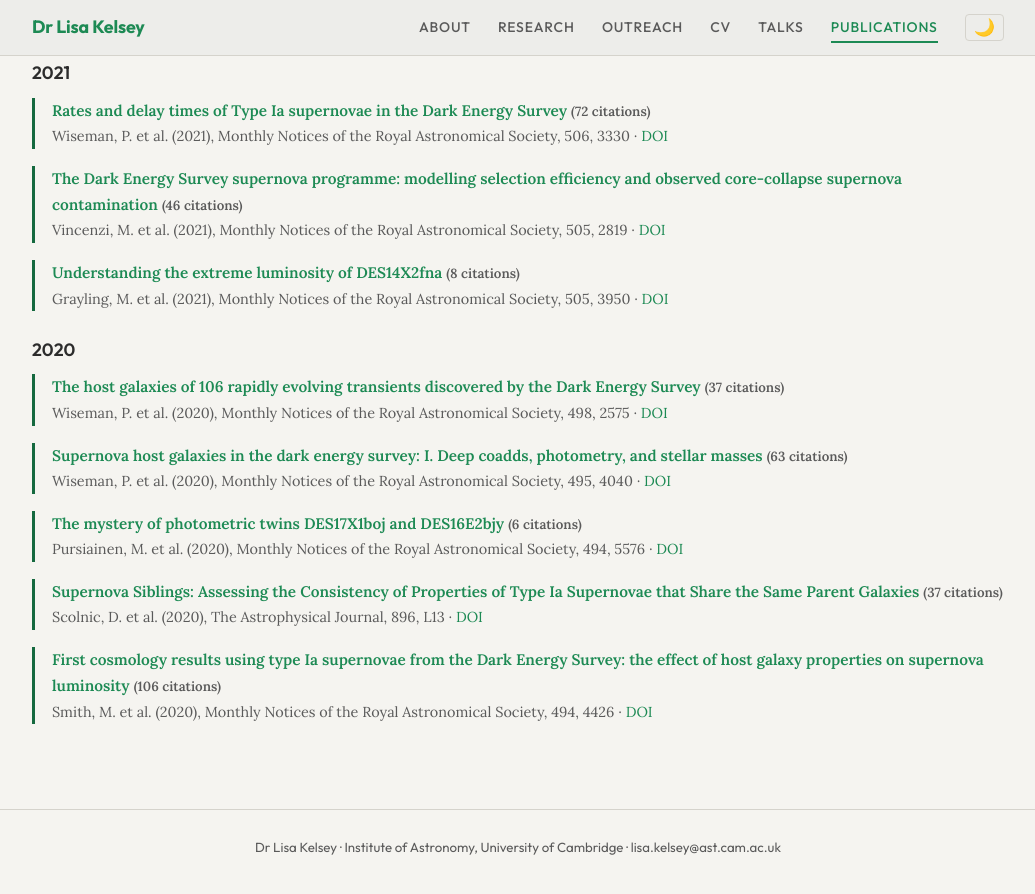
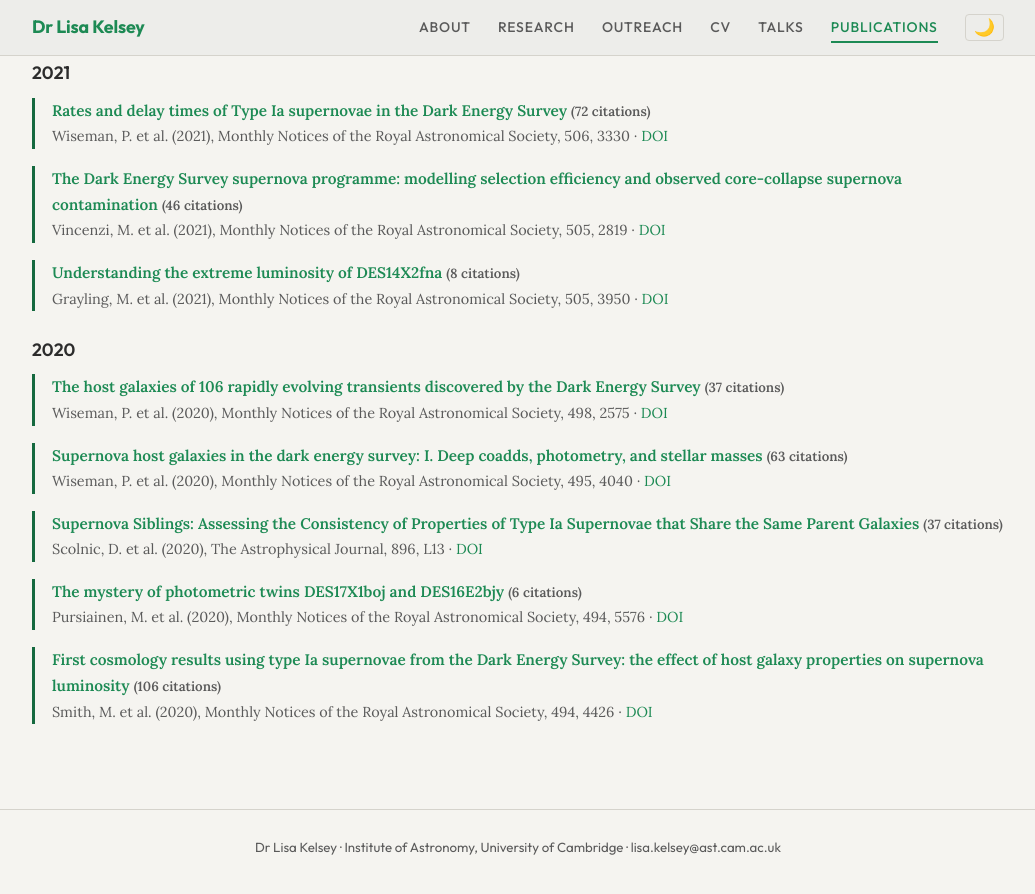
Before and after one commit to LKelsey/LKelsey.github.io, a Jekyll site: the page built from publications.md, in a window 1280 px wide and 900 px high, scrolled down 3575 px. Shown: the top 894 px of the window, without its empty margins (122-1157 px from the left). Built offline with Jekyll 4.4.1, drawn with Linux system fonts in a browser that asks for light colours; part of the change alters nothing that is shown.

```diff
--- a/_data/publications.yml
+++ b/_data/publications.yml
@@ -1,4 +1,4 @@
-# Auto-generated from ADS library on 2026-07-27 09:36 UTC
+# Auto-generated from ADS library on 2026-07-28 08:21 UTC
 # Do not edit manually
 
 first_author:
@@ -366,6 +366,14 @@ coauthor:
       bibcode: "2020MNRAS.495.4040W"
       citations: 63
       doi: https://doi.org/10.1093/mnras/staa1302
+    - title: "Supernova Siblings: Assessing the Consistency of Properties of Type Ia Supernovae that Share the Same Parent Galaxies"
+      authors: "Scolnic, D. et al."
+      year: 2020
+      journal: "The Astrophysical Journal, 896, L13"
+      url: https://ui.adsabs.harvard.edu/abs/2020ApJ...896L..13S/abstract
+      bibcode: "2020ApJ...896L..13S"
+      citations: 37
+      doi: https://doi.org/10.3847/2041-8213/ab8735
     - title: "The mystery of photometric twins DES17X1boj and DES16E2bjy"
       authors: "Pursiainen, M. et al."
       year: 2020
@@ -374,14 +382,6 @@ coauthor:
       bibcode: "2020MNRAS.494.5576P"
       citations: 6
       doi: https://doi.org/10.1093/mnras/staa995
-    - title: "Supernova Siblings: Assessing the Consistency of Properties of Type Ia Supernovae that Share the Same Parent Galaxies"
-      authors: "Scolnic, D. et al."
-      year: 2020
-      journal: "The Astrophysical Journal, 896, L13"
-      url: https://ui.adsabs.harvard.edu/abs/2020ApJ...896L..13S/abstract
-      bibcode: "2020ApJ...896L..13S"
-      citations: 37
-      doi: https://doi.org/10.3847/2041-8213/ab8735
     - title: "First cosmology results using type Ia supernovae from the Dark Energy Survey: the effect of host galaxy properties on supernova luminosity"
       authors: "Smith, M. et al."
       year: 2020
```
